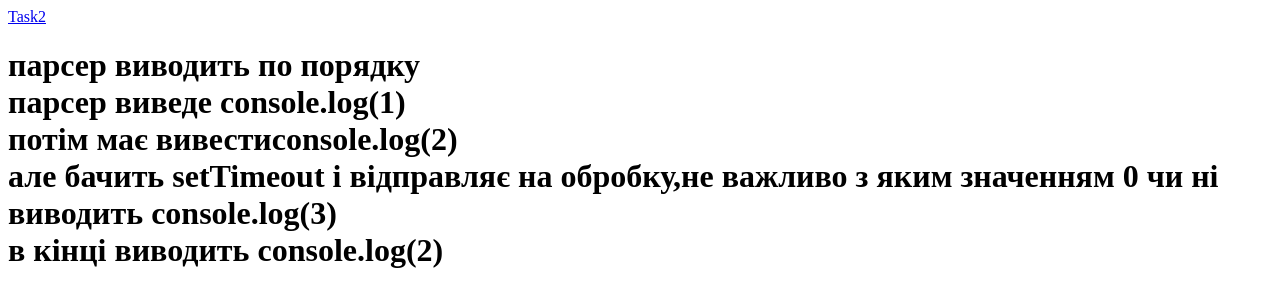
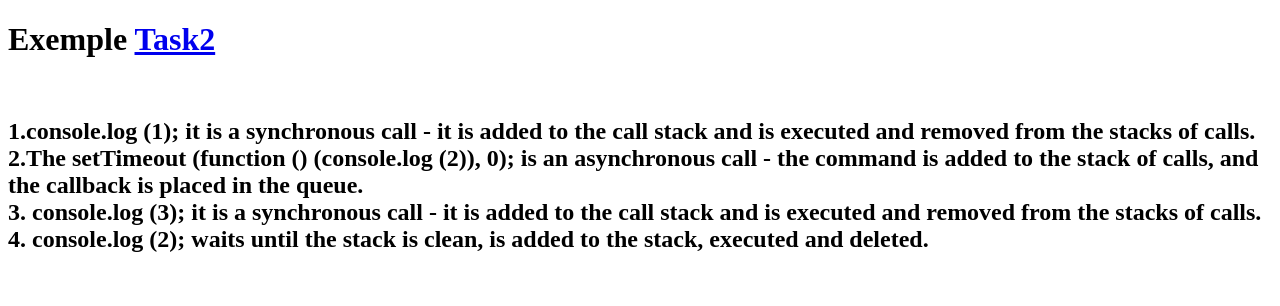
Before and after one commit to mishatsap/HWL2W3, a plain HTML site: page task2/index.html in a window 1280 px wide. Drawn offline with Linux system fonts and the light colour scheme.

Commit message:
reworked eventLoop

```diff
--- a/task2/index.html
+++ b/task2/index.html
@@ -4,13 +4,15 @@
 	<meta charset="UTF-8">
 	<title>Document</title>
 </head>
-<body>
+	<body>
 		<div>
-		<a href="http://latentflip.com/loupe/?code=Y29uc29sZS5sb2coMSk7CgpzZXRUaW1lb3V0KGZ1bmN0aW9uKCl7Y29uc29sZS5sb2coMil9LCAwKTsgICAgCgpjb25zb2xlLmxvZygzKQ%3D%3D!!!PGJ1dHRvbj5DbGljayBtZSE8L2J1dHRvbj4%3D">Task2</a><br/>
-		<h1>
-			парсер виводить по порядку<br/>парсер виведе console.log(1)<br/>потім має вивестиconsole.log(2)<br/>
-   але бачить setTimeout і відправляє на обробку,не важливо з яким значенням 0 чи ні<br/>виводить console.log(3)<br/>в кінці виводить console.log(2)</h1>
-
-	</div>
-</body>
+			<h1><strong>Exemple</strong> <a href="http://latentflip.com/loupe/?code=Y29uc29sZS5sb2coMSk7CgpzZXRUaW1lb3V0KGZ1bmN0aW9uKCl7Y29uc29sZS5sb2coMil9LCAwKTsgICAgCgpjb25zb2xlLmxvZygzKQ%3D%3D!!!PGJ1dHRvbj5DbGljayBtZSE8L2J1dHRvbj4%3D">Task2</a></h1><br/>
+			<h2>
+				1.console.log (1); it is a synchronous call - it is added to the call stack and is executed and removed from the stacks of calls. <br/>
+				2.The setTimeout (function () (console.log (2)), 0); is an asynchronous call - the command is added to the stack of calls, and the callback is placed in the queue. <br/>
+				3. console.log (3); it is a synchronous call - it is added to the call stack and is executed and removed from the stacks of calls. <br/>
+				4. console.log (2); waits until the stack is clean, is added to the stack, executed and deleted.
+			</h2>
+		</div>
+	</body>
 </html>
```
